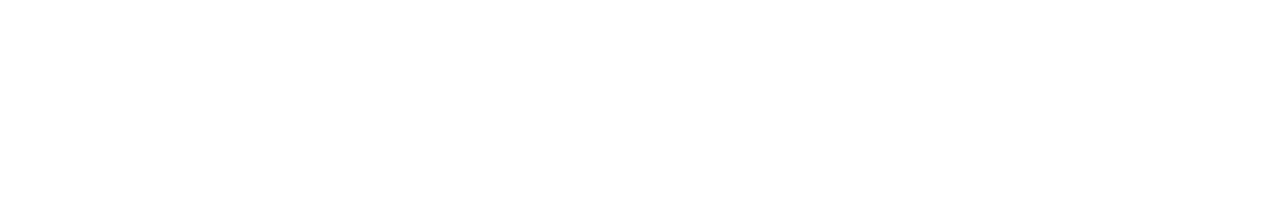
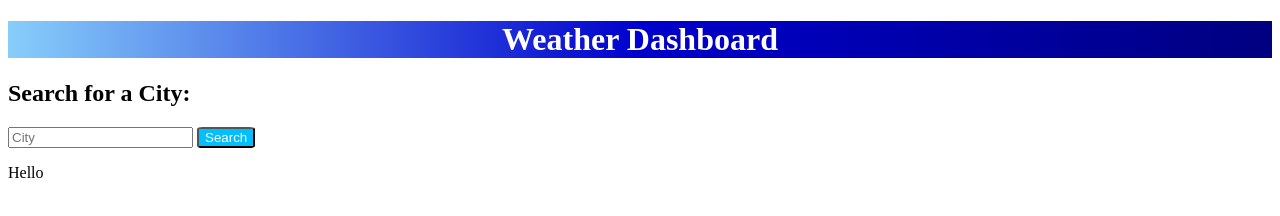
Before and after one commit to jmol721/Jose-Molina-Project-6, a plain HTML site: page index.html in a window 1280 px wide. Drawn offline with Linux system fonts and the light colour scheme; no server answers.

Commit message:
Added HTML div's, CSS styling, and started the fetch request.

```diff
--- a/assets/css/style.css
+++ b/assets/css/style.css
@@ -0,0 +1,19 @@
+header {
+    text-align: center;
+    background-image: linear-gradient(to right, lightskyblue, mediumblue, navy);
+    color: white;
+}
+
+button {
+    border-radius: 10%;
+    background-color: deepskyblue;
+    color: white;
+}
+
+#city-search {
+    align-content: left;
+}
+
+#current-day {
+    align-content: right;
+}
--- a/assets/js/script.js
+++ b/assets/js/script.js
@@ -0,0 +1,18 @@
+var currentCity = "Austin";
+
+var getWeather = function() {
+    var apiUrl = "https://api.openweathermap.org/data/2.5/weather?q=austin&appid=" + "eb848b2179be8e550ab0dfce863a3308" + "&units=imperial";
+
+    fetch(apiUrl)
+        .then(function(response) {
+            return response.json();
+        })
+        .then(function(data) {
+            console.log(data);
+            document.getElementById("current-day").textContent = "Temp: " + Math.round(data.main["temp"]) + "°F" + " " + "Wind: " + data.wind.speed + " MPH" + " " + "Humidity: " + data.main.humidity + "%";
+        })
+}
+
+
+
+getWeather();
--- a/index.html
+++ b/index.html
@@ -4,9 +4,31 @@
     <meta charset="UTF-8">
     <meta http-equiv="X-UA-Compatible" content="IE=edge">
     <meta name="viewport" content="width=device-width, initial-scale=1.0">
+    <link rel="stylesheet" href="assets/css/style.css">
     <title>Weather Dashboard</title>
 </head>
 <body>
+    <header>
+        <h1>Weather Dashboard</h1>
+    </header>
+    <!-- city search input -->
+    <div id="city-search">
+        <h2>Search for a City:</h2>
+        <input type="textarea" id="city-input" placeholder="City">
+            <button>Search</button>
+    </div>
+    <!-- div for city history -->
+    <div id="city-history">
 
+    </div>
+    <!-- div for current day -->
+    <div id="current-day">
+        <p>Hello</p>
+    </div>
+    <!-- 5 day forecast div -->
+    <div id="future-forecast">
+
+    </div>
+    <script src="./assets/js/script.js"></script>
 </body>
 </html>
```
